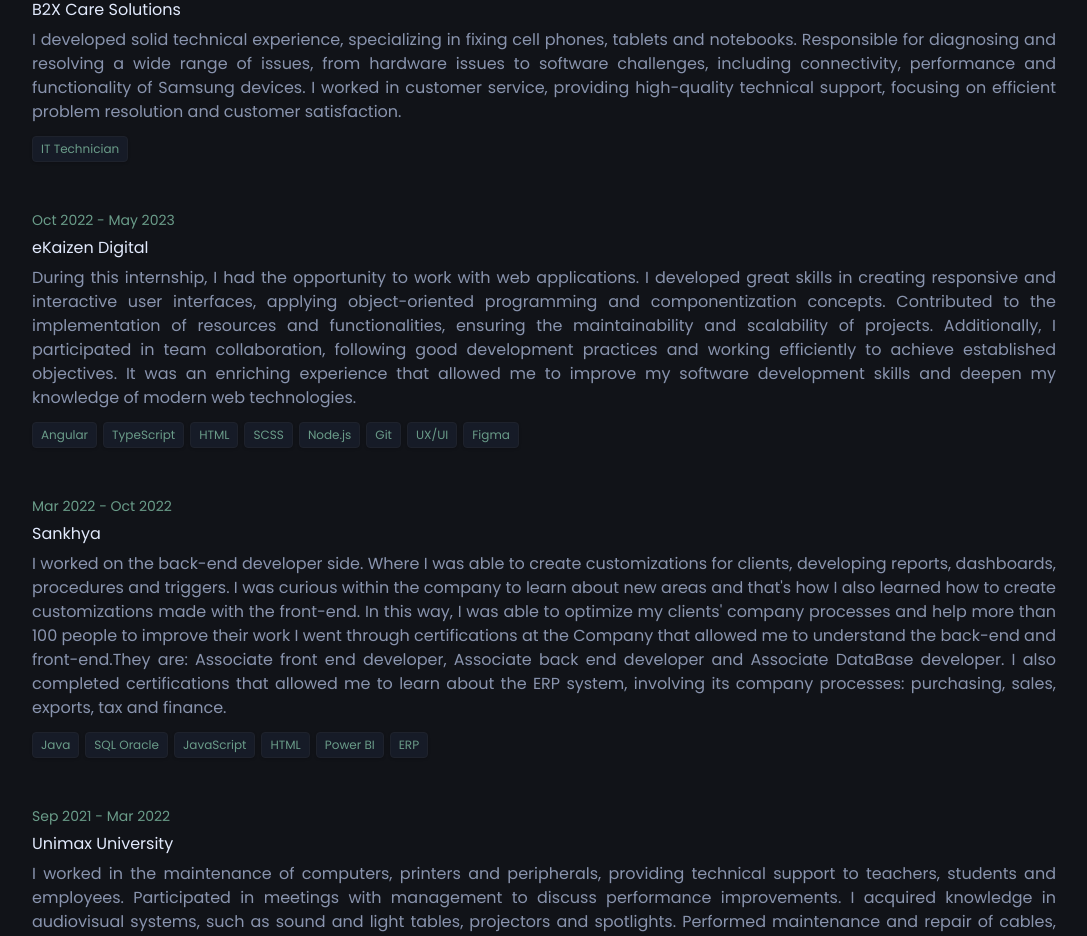
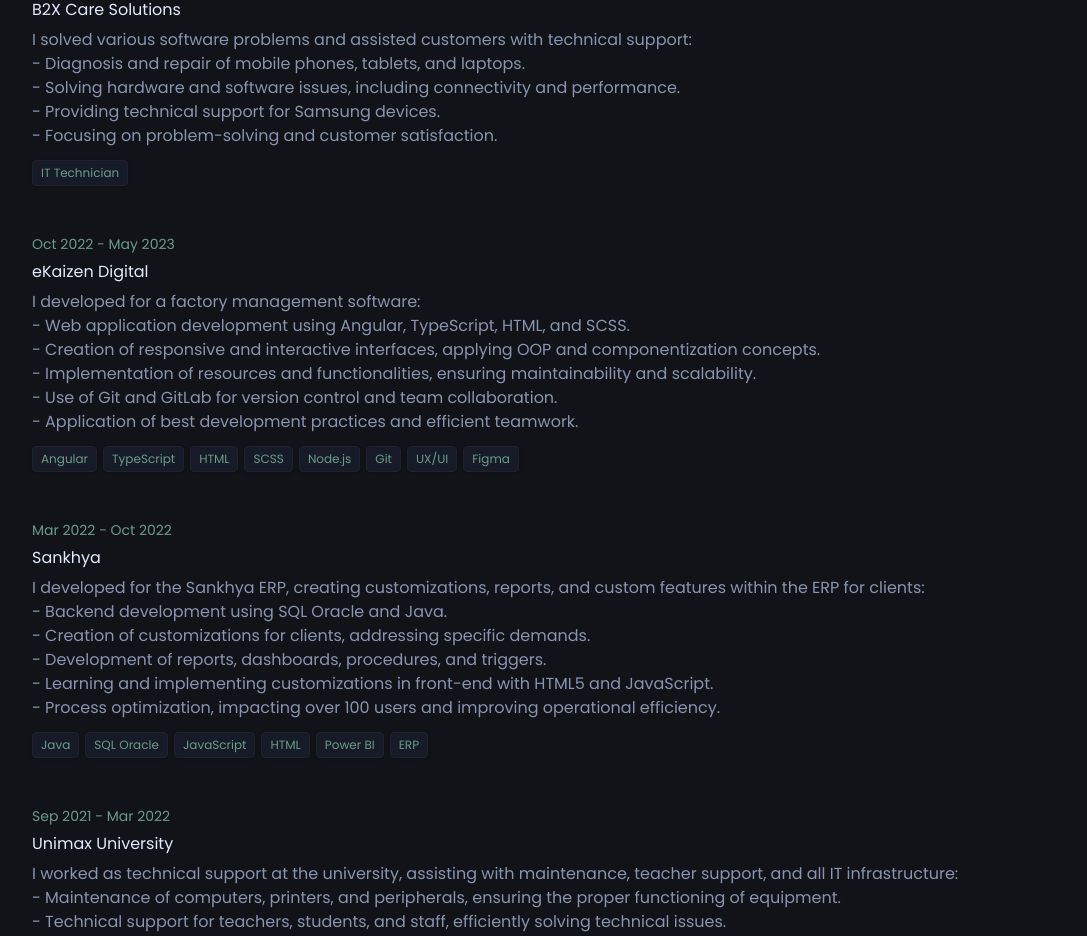
Before and after one commit to jonasmfernandes/ojonasmonteiro, a React (Vite) app: page / in a window 1280 px wide. Shown: the part 638-1574 px from the top of the page, without its empty margins (96-1183 px from the left). Built offline with nearby package versions, Linux system fonts and the light colour scheme.

Commit message:
fix: fixed experience description texts

```diff
--- a/src/constants/index.tsx
+++ b/src/constants/index.tsx
@@ -24,16 +24,41 @@
     id: 1,
     date: "Aug 2023 - Present",
     company: "B2X Care Solutions",
-    description:
-      "I developed solid technical experience, specializing in fixing cell phones, tablets and notebooks. Responsible for diagnosing and resolving a wide range of issues, from hardware issues to software challenges, including connectivity, performance and functionality of Samsung devices. I worked in customer service, providing high-quality technical support, focusing on efficient problem resolution and customer satisfaction.",
+    description: (
+      <>
+        {`I solved various software problems and assisted customers with technical support:
+
+        - Diagnosis and repair of mobile phones, tablets, and laptops.
+        - Solving hardware and software issues, including connectivity and performance.
+        - Providing technical support for Samsung devices.
+        - Focusing on problem-solving and customer satisfaction.`
+          .split("\n")
+          .map((line, index) => (
+            <p key={index}>{line}</p>
+          ))}
+      </>
+    ),
     stack: "IT Technician",
   },
   {
     id: 2,
     date: "Oct 2022 - May 2023",
     company: "eKaizen Digital",
-    description:
-      "During this internship, I had the opportunity to work with web applications. I developed great skills in creating responsive and interactive user interfaces, applying object-oriented programming and componentization concepts. Contributed to the implementation of resources and functionalities, ensuring the maintainability and scalability of projects. Additionally, I participated in team collaboration, following good development practices and working efficiently to achieve established objectives. It was an enriching experience that allowed me to improve my software development skills and deepen my knowledge of modern web technologies.",
+    description: (
+      <>
+        {`I developed for a factory management software:
+
+        - Web application development using Angular, TypeScript, HTML, and SCSS.
+        - Creation of responsive and interactive interfaces, applying OOP and componentization concepts.
+        - Implementation of resources and functionalities, ensuring maintainability and scalability.
+        - Use of Git and GitLab for version control and team collaboration.
+        - Application of best development practices and efficient teamwork.`
+          .split("\n")
+          .map((line, index) => (
+            <p key={index}>{line}</p>
+          ))}
+      </>
+    ),
     stack: [
       "Angular",
       "TypeScript",
@@ -49,16 +74,42 @@
     id: 3,
     date: "Mar 2022 - Oct 2022",
     company: "Sankhya",
-    description:
-      "I worked on the back-end developer side. Where I was able to create customizations for clients, developing reports, dashboards, procedures and triggers. I was curious within the company to learn about new areas and that's how I also learned how to create customizations made with the front-end. In this way, I was able to optimize my clients' company processes and help more than 100 people to improve their work I went through certifications at the Company that allowed me to understand the back-end and front-end.They are: Associate front end developer, Associate back end developer and Associate DataBase developer. I also completed certifications that allowed me to learn about the ERP system, involving its company processes: purchasing, sales, exports, tax and finance.",
+    description: (
+      <>
+        {`I developed for the Sankhya ERP, creating customizations, reports, and custom features within the ERP for clients:
+
+        - Backend development using SQL Oracle and Java.
+        - Creation of customizations for clients, addressing specific demands.
+        - Development of reports, dashboards, procedures, and triggers.
+        - Learning and implementing customizations in front-end with HTML5 and JavaScript.
+        - Process optimization, impacting over 100 users and improving operational efficiency.`
+          .split("\n")
+          .map((line, index) => (
+            <p key={index}>{line}</p>
+          ))}
+      </>
+    ),
     stack: ["Java", "SQL Oracle", "JavaScript", "HTML", "Power BI", "ERP"],
   },
   {
     id: 4,
     date: "Sep 2021 - Mar 2022",
     company: "Unimax University",
-    description:
-      "I worked in the maintenance of computers, printers and peripherals, providing technical support to teachers, students and employees. Participated in meetings with management to discuss performance improvements. I acquired knowledge in audiovisual systems, such as sound and light tables, projectors and spotlights. Performed maintenance and repair of cables, including crimping and passing wires, ensuring the necessary technical infrastructure.",
+    description: (
+      <>
+        {`I worked as technical support at the university, assisting with maintenance, teacher support, and all IT infrastructure:
+
+        - Maintenance of computers, printers, and peripherals, ensuring the proper functioning of equipment.
+        - Technical support for teachers, students, and staff, efficiently solving technical issues.
+        - Knowledge in audiovisual, including operation of sound desks, light desks, projectors, and spotlights.
+        - Maintenance of cables, crimping, and wiring, ensuring connectivity and system organization.`
+          .split("\n")
+          .map((line, index) => (
+            <p key={index}>{line}</p>
+          ))}
+      </>
+    ),
+    stack: "IT Technician",
   },
 ];
 
@@ -67,16 +118,39 @@
     id: 1,
     date: "Ago 2023 - Atual",
     company: "B2X Care Solutions",
-    description:
-      "Adquiri uma ótima experiência técnica, com foco na reparação de celulares, tablets e notebooks. Sou responsável por diagnosticar e resolver uma ampla gama de problemas, desde questões de hardware até desafios de software, incluindo conectividade, desempenho e funcionalidade dos dispositivos Samsung. Junto a isso, atuando no atendimento ao cliente, oferecendo suporte técnico de qualidade, com foco na resolução de problemas e na satisfação do cliente.",
+    description: (
+      <>
+        {`Solucionei diversos problemas de software e auxiliei os clientes no suporte técnico.
+        - Diagnóstico e reparação de celulares, tablets e notebooks
+        - Solução de problemas de hardware e software, incluindo conectividade e desempenho
+        - Atendimento ao cliente com suporte técnico especializado para dispositivos Samsung
+        - Foco na resolução de problemas e na satisfação do cliente`
+          .split("\n")
+          .map((line, index) => (
+            <p key={index}>{line}</p>
+          ))}
+      </>
+    ),
     stack: "Suporte Técnico",
   },
   {
     id: 2,
     date: "Out 2022 - Mai 2023",
     company: "eKaizen Digital",
-    description:
-      "Durante esse estágio, tive a oportunidade de trabalhar com aplicações web. Desenvolvi habilidades sólidas na criação de interfaces de usuário responsivas e interativas, aplicando conceitos de programação orientada a objetos e componentização. Contribuí para a implementação de recursos e funcionalidades, garantindo a manutenibilidade e a escalabilidade dos projetos. Além disso, participei de colaboração em equipe, seguindo boas práticas de desenvolvimento e trabalhando de forma eficiente para alcançar os objetivos estabelecidos. Foi uma experiência enriquecedora que me permitiu aprimorar minhas habilidades no desenvolvimento de software e aprofundar meu conhecimento em tecnologias web modernas.",
+    description: (
+      <>
+        {`Desenvolvi para um software de gestão de fábrica.
+        - Desenvolvimento de aplicações web utilizando Angular, TypeScript, HTML e SCSS
+        - Criação de interfaces responsivas e interativas, aplicando conceitos de POO e componentização
+        - Implementação de recursos e funcionalidades, garantindo manutenibilidade e escalabilidade
+        - Uso de Git e GitLab para versionamento e colaboração em equipe
+        - Aplicação de boas práticas de desenvolvimento e trabalho eficiente em equipe`
+          .split("\n")
+          .map((line, index) => (
+            <p key={index}>{line}</p>
+          ))}
+      </>
+    ),
     stack: [
       "Angular",
       "TypeScript",
@@ -92,16 +166,40 @@
     id: 3,
     date: "Mar 2022 - Out 2022",
     company: "Sankhya",
-    description:
-      "Trabalhei na parte de desenvolvedor para back-end. Onde pude criar personalizações para os clientes, desenvolvendo relatórios, dashboards, procedures e triggers. Tive a curiosidade dentro da empresa de aprender sobre novos ramos e foi como também aprendi a criar personalizações feitas com o front-end. Dessa maneira consegui otimizar os processos da empresa dos clientes e ajudando mais de 100 pessoas a melhorarem seus trabalhos. Passei por certificações na Empresa que me permitiram conhecer o back-end e front-end. Sendo elas: Associate front end developer, Associate back end developer e Associate DataBase developer. Também fiz certificações que me possibilitaram aprender sobre o sistema ERP, envolvendo seus processos de empresa: compras, vendas, exportações, fiscal e financeiro.",
+    description: (
+      <>
+        {`Desenvolvi para o ERP Sankhya, criando customizações, relatórios e personalizações dentro do ERP para os clientes.
+        - Desenvolvimento back-end utilizando SQL Oracle e Java
+        - Criação de personalizações para clientes, atendendo demandas específicas
+        - Desenvolvimento de relatórios, dashboards, procedures e triggers
+        - Aprendizado e implementação de customizações no front-end com HTML5 e JavaScript
+        - Otimização de processos, impactando mais de 100 usuários e melhorando a eficiência operacional`
+          .split("\n")
+          .map((line, index) => (
+            <p key={index}>{line}</p>
+          ))}
+      </>
+    ),
     stack: ["Java", "SQL Oracle", "JavaScript", "HTML", "Power BI", "ERP"],
   },
   {
     id: 4,
     date: "Set 2021 - Mar 2022",
     company: "Faculdade UNIMAX",
-    description:
-      "Atuei na manutenção de computadores, impressoras e periféricos, prestando suporte técnico a professores, alunos e funcionários. Participei de reuniões com a gestão para discutir melhorias de desempenho. Adquiri conhecimentos em sistemas audiovisuais, como mesas de som e luz, projetores e holofotes. Realizei manutenção e reparo de cabos, incluindo crimpagem e passagem de fios, garantindo a infraestrutura técnica necessária.",
+    description: (
+      <>
+        {`Atuei como suporte técnico na faculdade, auxiliando na manutenção, suporte aos professores e toda infraestrutura de T.I
+        - Manutenção de computadores, impressoras e periféricos, garantindo o bom funcionamento dos equipamentos
+        - Suporte técnico a professores, alunos e funcionários, solucionando questões técnicas com eficiência
+        - Conhecimento em áudiovisual, incluindo operação de mesa de som, mesa de luz, projetor e holofotes
+        - Manutenção de cabos, crimpagem e passagem de fios, assegurando conectividade e organização dos sistemas`
+          .split("\n")
+          .map((line, index) => (
+            <p key={index}>{line}</p>
+          ))}
+      </>
+    ),
+    stack: "Suporte Técnico",
   },
 ];
 
```
